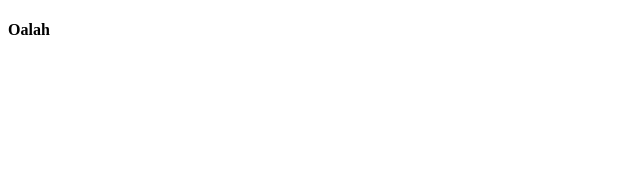
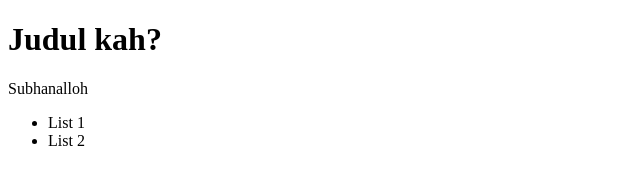
Before and after one commit to itChin0/MSIB_Alta, a plain HTML site: page index.html in a window 1280 px wide. Shown: the whole page, without its empty margins (0-640 px from the left). Drawn offline with Linux system fonts and the light colour scheme.

Commit message:
Change konten

```diff
--- a/index.html
+++ b/index.html
@@ -8,7 +8,12 @@
 </head>
 <body>
 
-  <h4>Oalah</h4>
+  <h1>Judul kah?</h1>
+  <p>Subhanalloh</p>
+  <ul>
+    <li>List 1</li>
+    <li>List 2</li>
+  </ul>
 
 </body>
 </html>
```
